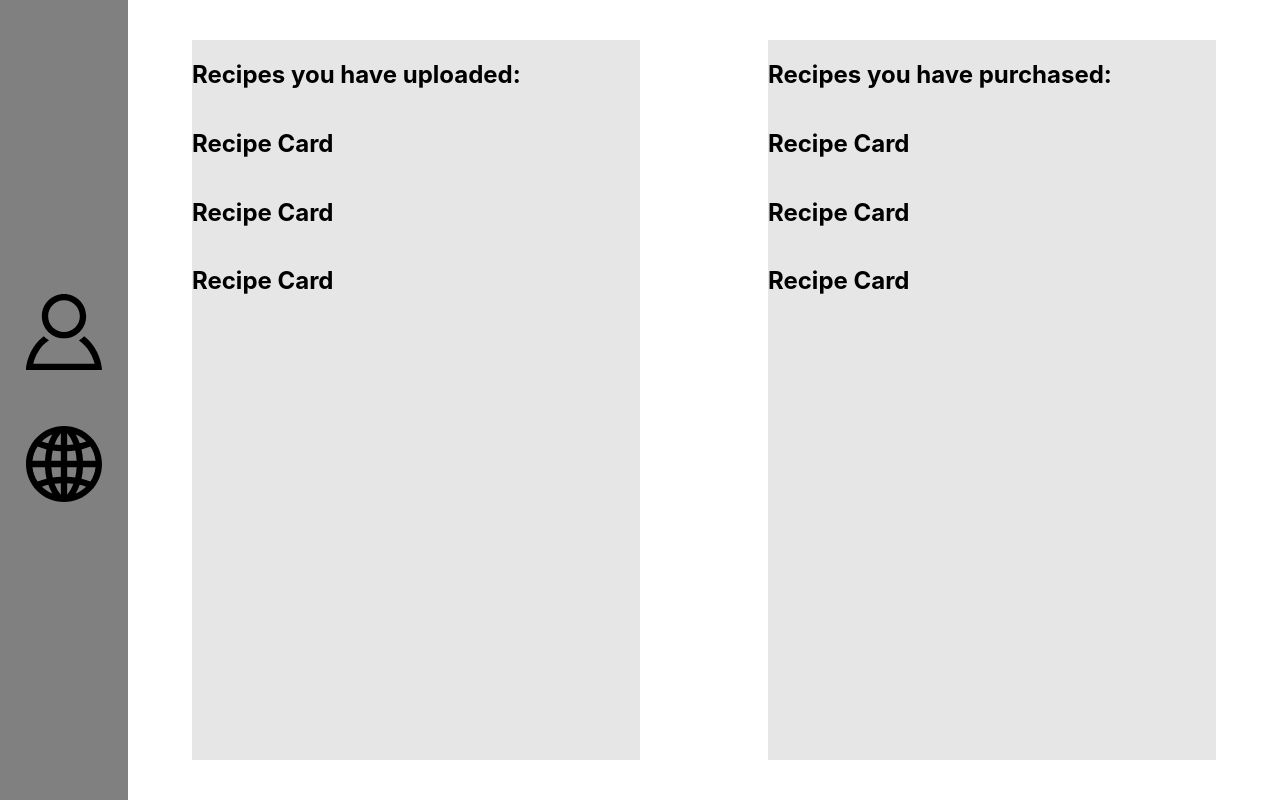
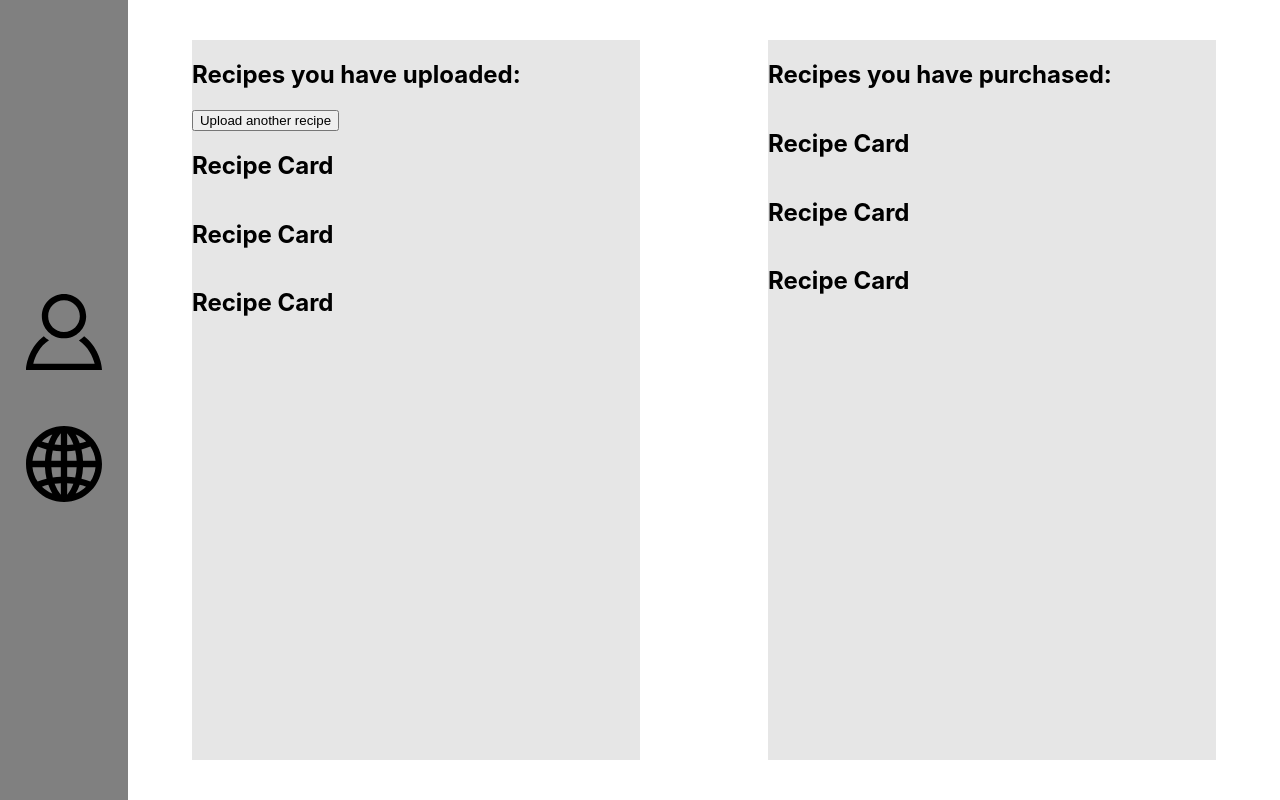
Before and after one commit to feed-the-people/Front-End, a React (Create React App) app: page /recipebook in a window 1280 px wide. Built offline with nearby package versions, Linux system fonts and the light colour scheme.

Commit message:
Add button to recipe form upload.

```diff
--- a/src/components/RecipeBook/RecipeBook.js
+++ b/src/components/RecipeBook/RecipeBook.js
@@ -21,6 +21,7 @@ function RecipeBook() {
       </header>
       <section className='my-recipe-section'>
         <h1>Recipes you have uploaded: </h1>
+        <Link to='/recipeform'><button>Upload another recipe</button></Link>
         {recipeDisplay}
       </section>
       <section className='purchased-recipe-section'>
```
